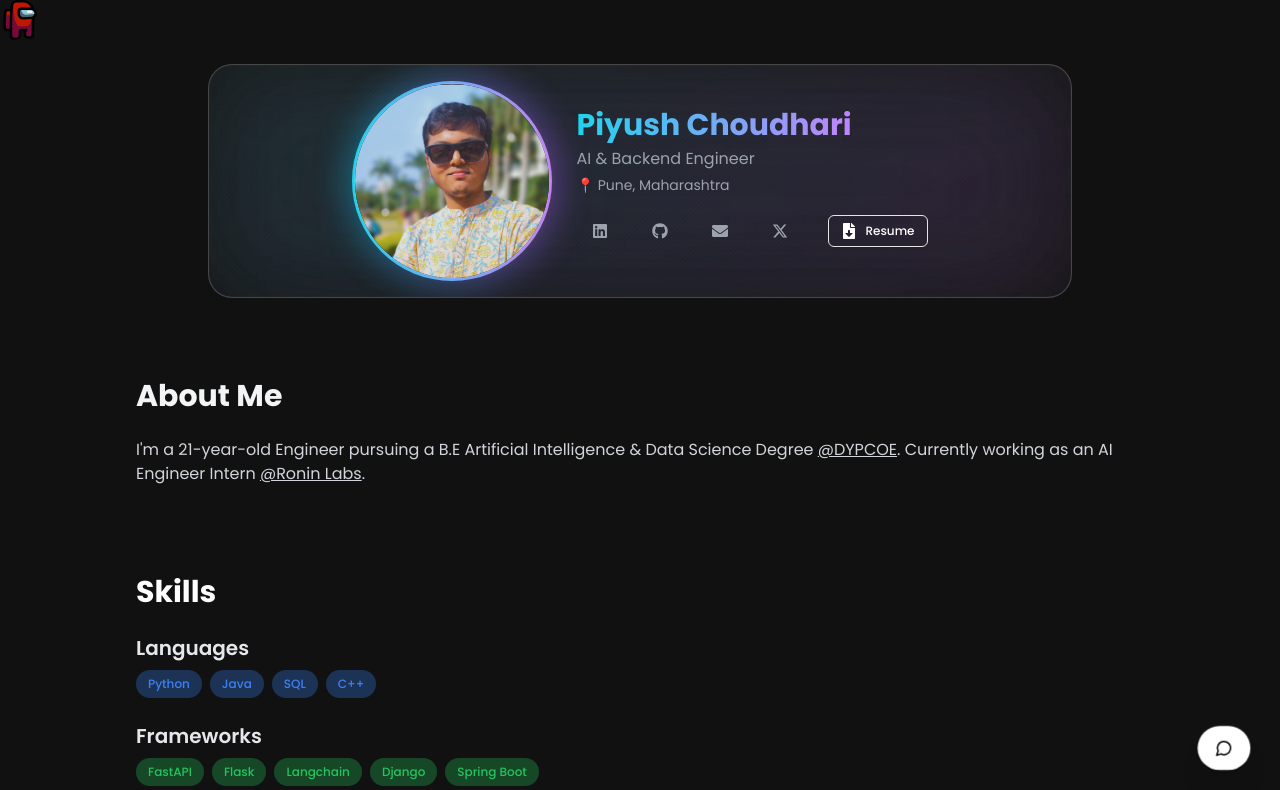
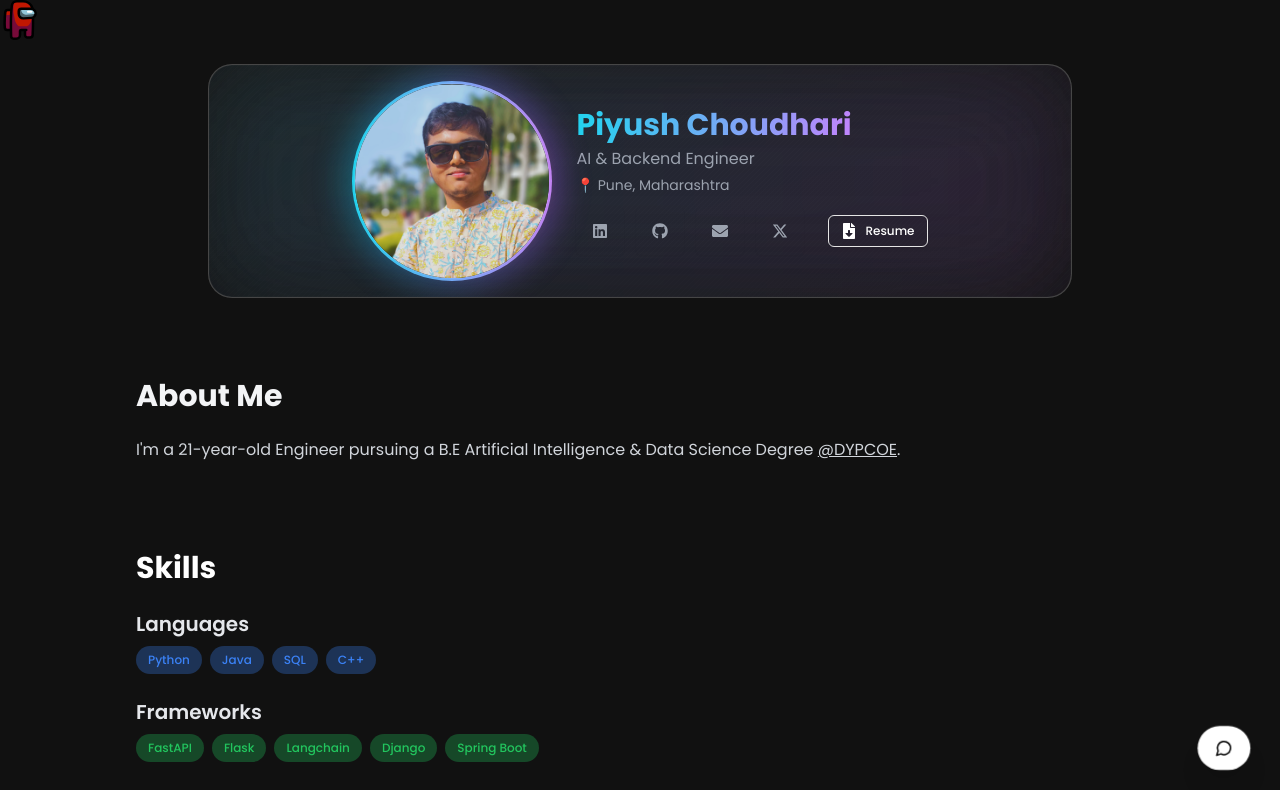
Before and after one commit to capybara-brain346/personal-website, a Next.js app: page / in a window 1280 px wide. Shown: the top 790 px of the page. Built offline with nearby package versions, Linux system fonts and the light colour scheme.

Commit message:
Update About.tsx

```diff
--- a/src/components/About.tsx
+++ b/src/components/About.tsx
@@ -7,7 +7,6 @@ const About: React.FC = () => {
       <p className="text-gray-300 mb-4">
         I&apos;m a 21-year-old Engineer pursuing a B.E Artificial Intelligence &
         Data Science Degree <a href="https://www.dypcoeakurdi.ac.in/" target="_blank" className="underline">@DYPCOE</a>.
-        Currently working as an AI Engineer Intern <a href="https://www.linkedin.com/company/ronin-labs/" target="_blank" className="underline">@Ronin Labs</a>.
         <br /><br />
       </p>
     </section>
```
